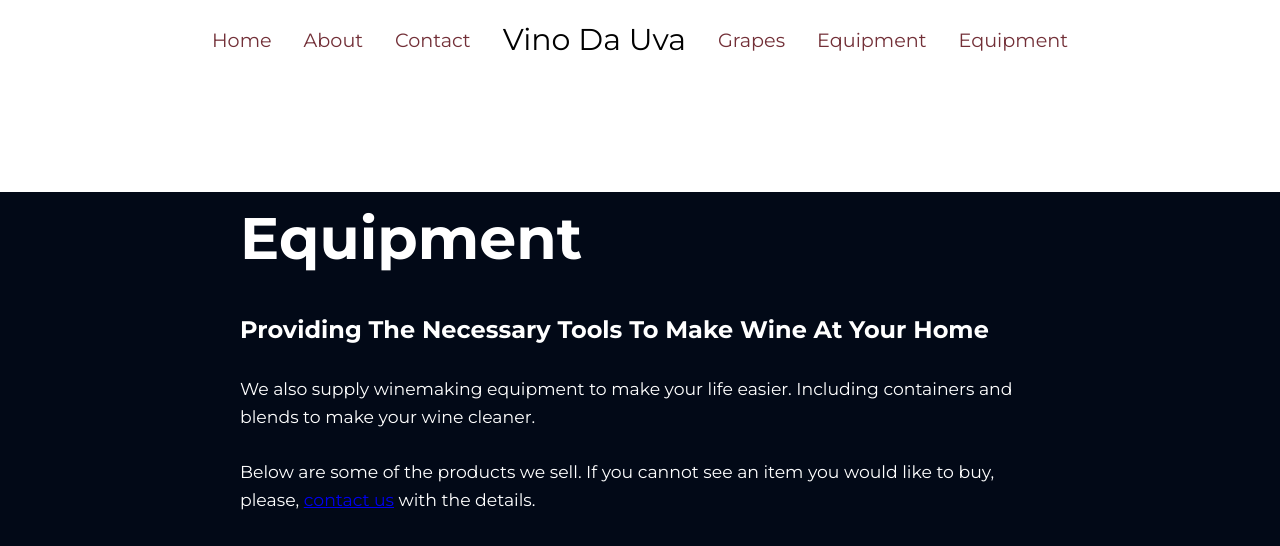
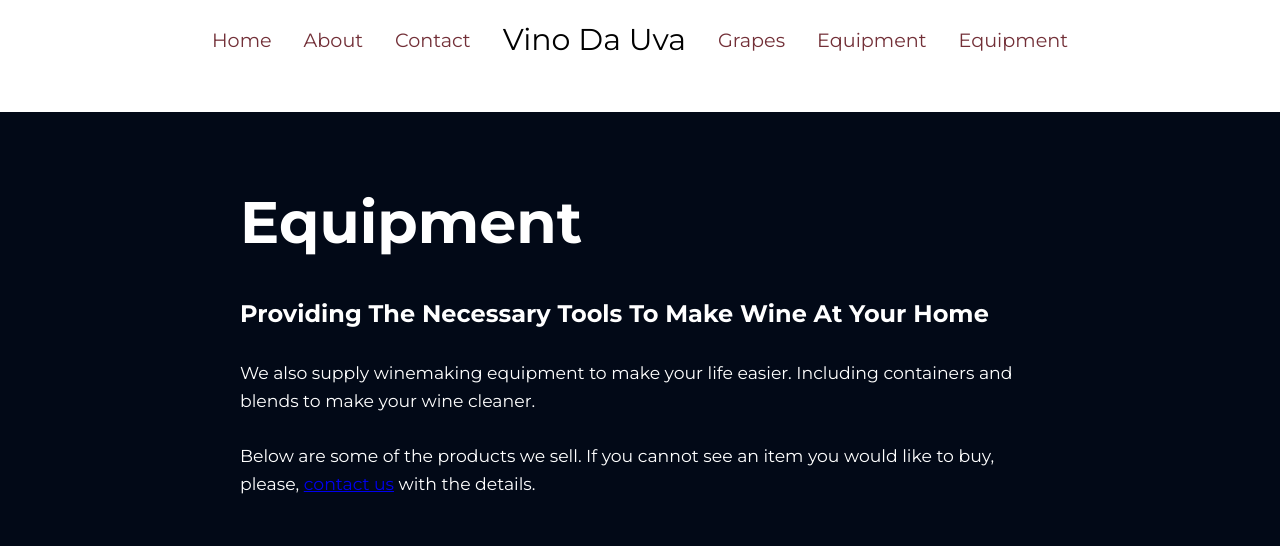
Before and after one commit to GG1982/vina-da-uva, a Jekyll site: the page built from equipment.html, in a window 1280 px wide. Shown: the top 546 px of the page. Built offline with Jekyll 4.4.1, drawn with Linux system fonts in a browser that asks for light colours; grey boxes are pictures that could not be loaded.

Commit message:
fix spill over from contact page

```diff
--- a/_sass/global.scss
+++ b/_sass/global.scss
@@ -402,12 +402,6 @@
     text-transform: capitalize;
 }
 
-// Dark Container
-.dark-con {
-    background-color: $clr--dark;
-    color: #ffffff;
-}
-
 // Background
 .back {
     background-size: cover;
--- a/_sass/main.scss
+++ b/_sass/main.scss
@@ -39,16 +39,27 @@
   --step-5: clamp(3.27rem, calc(2.75rem + 2.56vw), 4.58rem);
 }
 
-section {
-  padding-top: 5rem;
-  margin-bottom: 2rem;
-}
+// section {
+//   padding-top: 5rem;
+//   margin-bottom: 2rem;
+// }
 // section + section {
 //   margin-bottom: var(--section-gap);
 // }
 
+* + * {
+  margin-bottom: 3rem;
+}
+
 .mobile-only {
   display: none;
+}
+
+// Dark Container
+.dark-con {
+  background-color: $clr--dark;
+  color: #ffffff;
+  padding-block: 4rem;
 }
 
 // General Links
@@ -317,12 +328,12 @@
 .form-img {
   background-image: url(../../assets/images/vineyard4.jpg);
   min-height: 200px;
-  // height: 100%;
-  // width: 100%;
+  height: 100%;
+  width: 100%;
 }
 
 .form {
-  padding: 2rem 1rem;
+  padding: 1rem;
   // max-height: 100%;
 }
 
```
Also changed, not shown: 2 other files.
